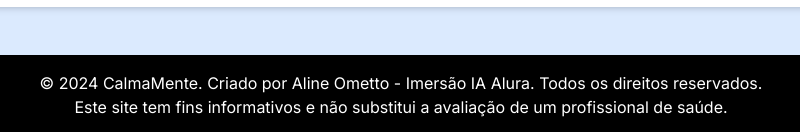
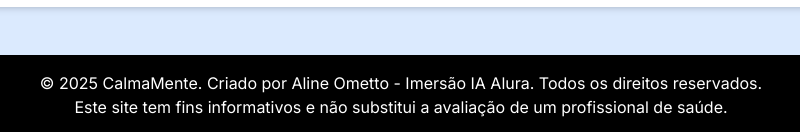
Before and after one commit to lih-90/calmamente-website, a plain HTML site: page index.html in a window 1280 px wide. Shown: the part 1377-1509 px from the top of the page, 239-1039 px from the left. Drawn offline with nearby package versions, Linux system fonts and the light colour scheme.

Commit message:
update html file

```diff
--- a/index.html
+++ b/index.html
@@ -215,7 +215,7 @@
     </main>
 
     <footer class="bg-black text-white py-4 text-center rounded-t-md shadow-md">
-        <p>© 2024 CalmaMente. Criado por Aline Ometto - Imersão IA Alura. Todos os direitos reservados.</p>
+        <p>© 2025 CalmaMente. Criado por Aline Ometto - Imersão IA Alura. Todos os direitos reservados.</p>
         <p>Este site tem fins informativos e não substitui a avaliação de um profissional de saúde.</p>
     </footer>
 
```
